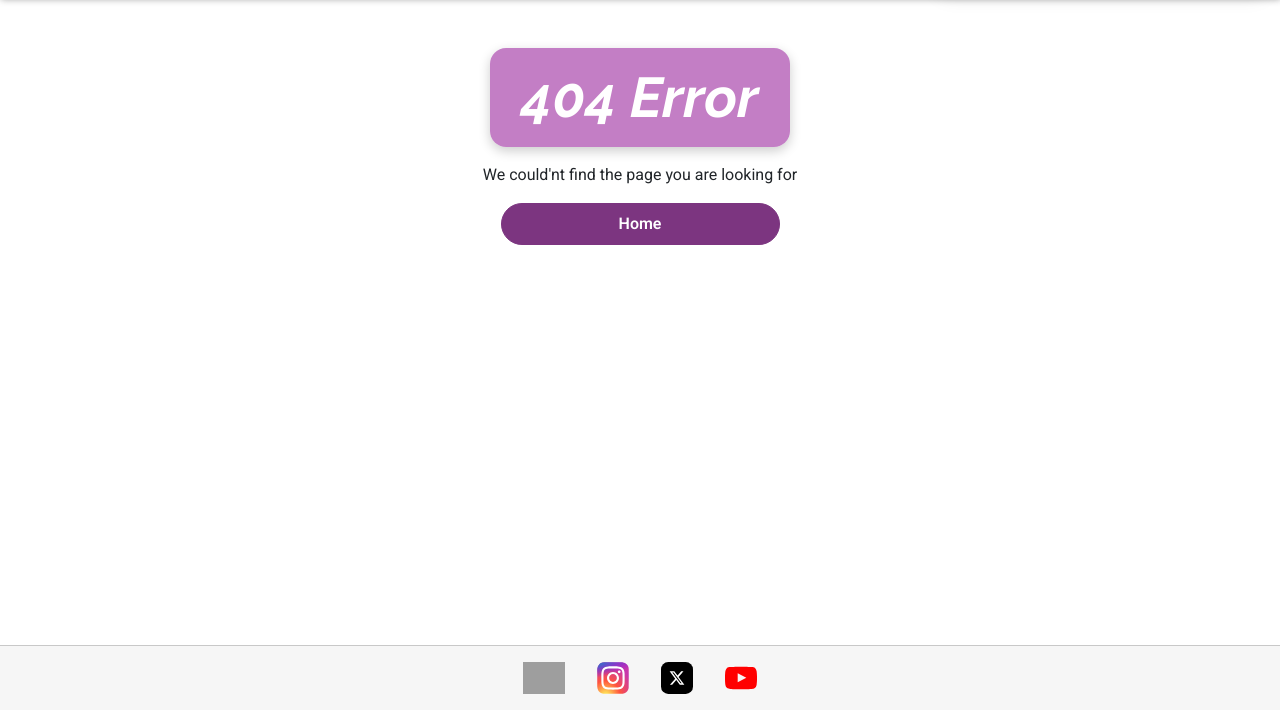
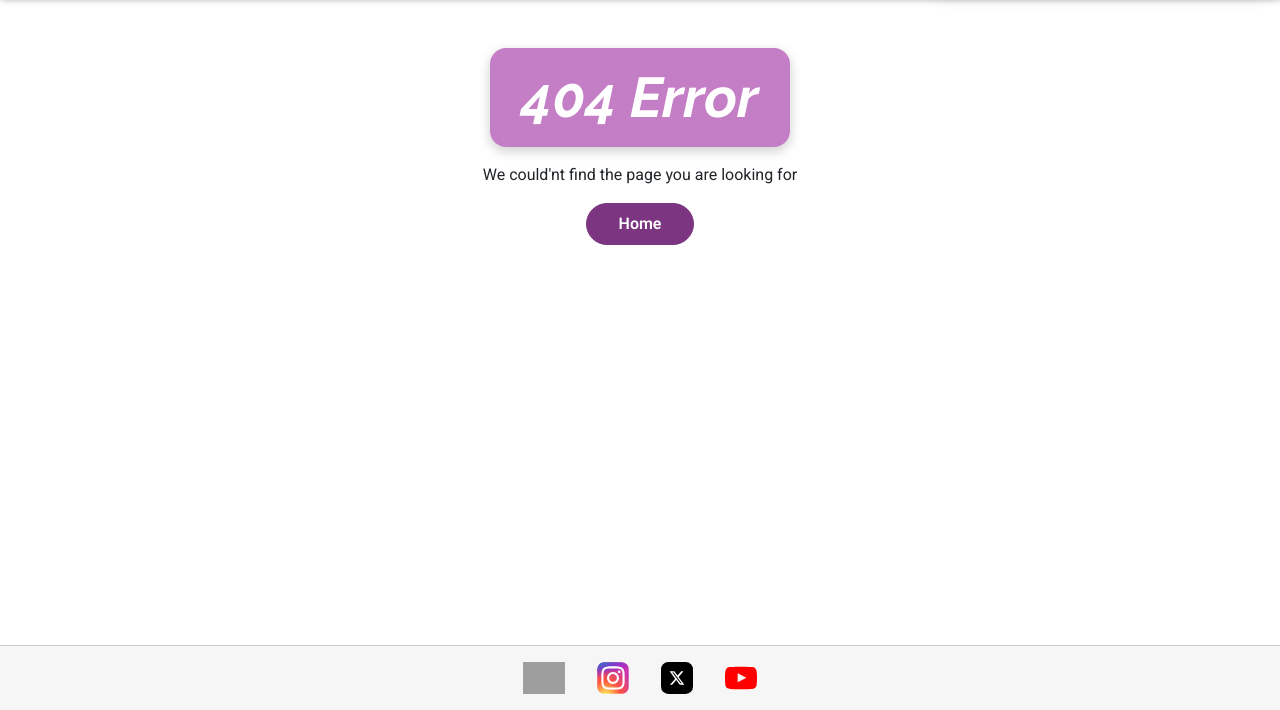
Before and after one commit to mildred-prog/recipe_book, a Django app: template templates/404.html in a window 1280 px wide. Shown: the part 90-800 px from the top of the page. Run offline with Django 4.2, Linux system fonts and the light colour scheme; the template is opened without the code that fills it, so the values that code supplies are empty; some libraries are stand-ins or nearby versions; grey boxes are pictures that could not be loaded.

Commit message:
Update button width in 404 error page to fit smaller screen size

```diff
--- a/templates/404.html
+++ b/templates/404.html
@@ -5,6 +5,6 @@
     <div class="container text-center">
         <h1 class="display-4"><em>404 Error</em></h1>
         <p>We could'nt find the page you are looking for</p>
-        <a href="{% url 'home' %}" class="btn btn-primary w-25">Home</a>
+        <a href="{% url 'home' %}" class="btn btn-primary w-28">Home</a>
     </div>
 {% endblock %}
```
